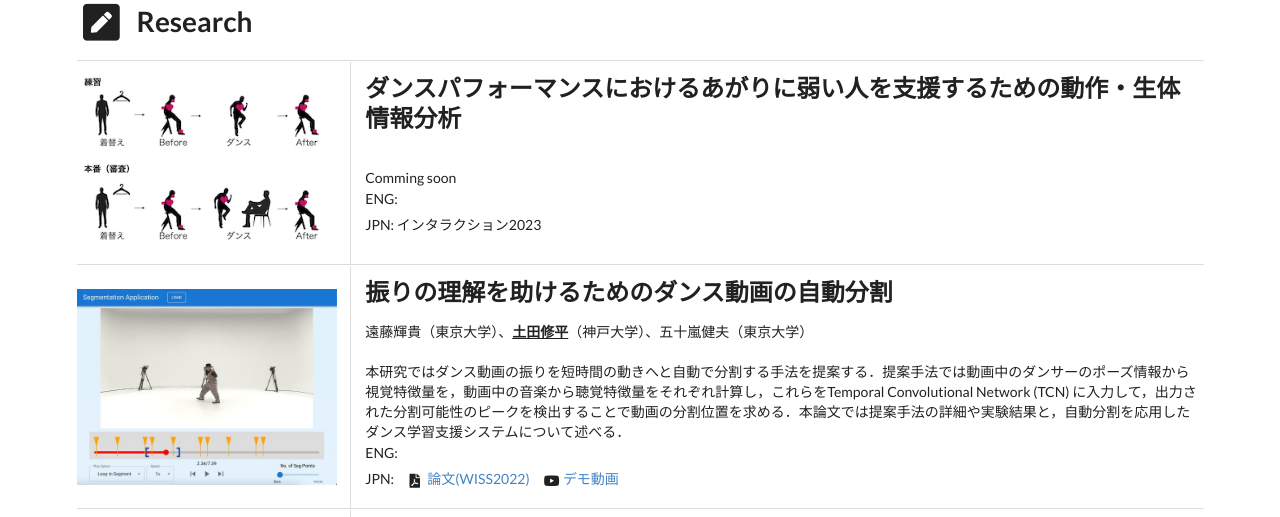
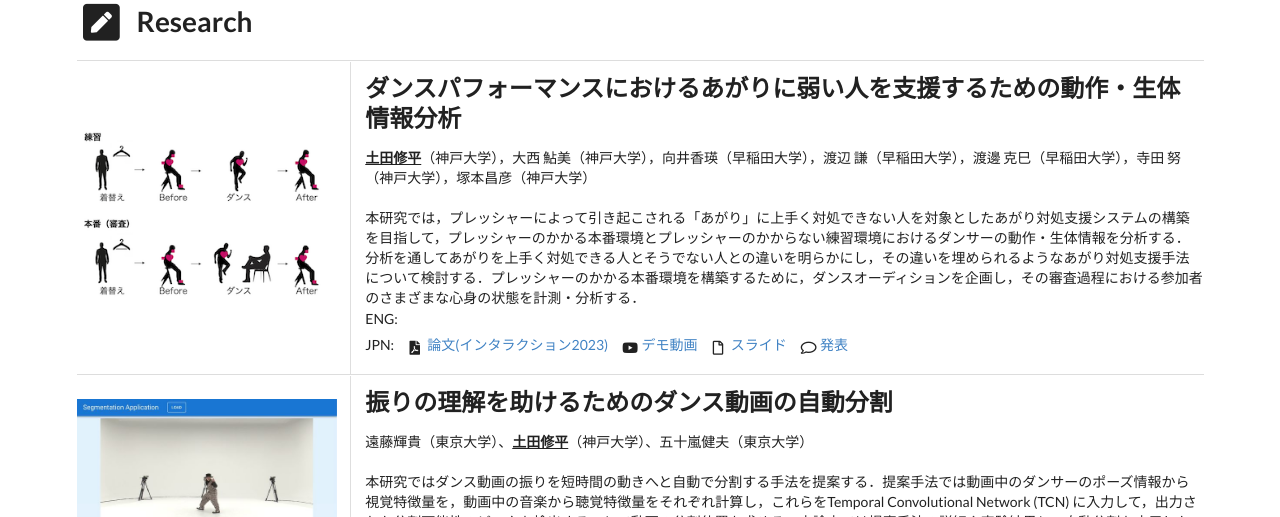
Before and after one commit to shuhei2306/shuhei2306.github.io, a website: page index-j.html in a window 1280 px wide. Shown: the part 1385-1902 px from the top of the page. Drawn offline with nearby package versions, Linux system fonts and the light colour scheme.

Commit message:
update
update

```diff
--- a/index-j.html
+++ b/index-j.html
@@ -766,7 +766,7 @@
                     <i class="pen square icon"></i>Research
                 </h1>
 
-                <!--練習本番--------------------------------------------------------------------------------->
+                <!--練習・本番--------------------------------------------------------------------------------->
                 <div class="ui divider"></div>
                 <div class="ui divided grid">
                     <div class="center aligned middle aligned four wide column">
@@ -776,9 +776,9 @@
                         <h2 class="ui header">
                             ダンスパフォーマンスにおけるあがりに弱い人を支援するための動作・生体情報分析
                         </h2>
-                        <div class="sub header"> </div>
+                        <div class="sub header"> <u><b>土田修平</b></u>（神戸大学），大西 鮎美（神戸大学），向井香瑛（早稲田大学），渡辺 謙（早稲田大学），渡邊 克巳（早稲田大学），寺田 努（神戸大学），塚本昌彦（神戸大学） </div>
                         <div class="sub header">
-                            <br> Comming soon
+                            <br> 本研究では，プレッシャーによって引き起こされる「あがり」に上手く対処できない人を対象としたあがり対処支援システムの構築を目指して，プレッシャーのかかる本番環境とプレッシャーのかからない練習環境におけるダンサーの動作・生体情報を分析する．分析を通してあがりを上手く対処できる人とそうでない人との違いを明らかにし，その違いを埋められるようなあがり対処支援手法について検討する．プレッシャーのかかる本番環境を構築するために，ダンスオーディションを企画し，その審査過程における参加者のさまざまな心身の状態を計測・分析する．
                         </div>
 
                         <div class="ui horizontal list">
@@ -790,15 +790,40 @@
                         <br>
                         <div class="ui horizontal list">
                             <div class="item">
-                                JPN: インタラクション2023
-                            </div>
-
-                        </div>
-
-                    </div>
-                </div>
-
-                <!--練習本番--------------------------------------------------------------------------------->
+                                JPN:
+                            </div>
+
+                            <div class="item">
+                                <i class="file pdf icon"></i>
+                                <a href="pdf/interactin2023.pdf">
+                                     論文(インタラクション2023)
+                                </a>
+                            </div>
+
+                            <div class="item">
+                                <i class="youtube icon"></i>
+                                <a href="https://youtu.be/Z1-ROz7iaJk">
+                                    デモ動画
+                                </a>
+                            </div>
+                            <div class="item">
+                                <i class="file outline icon"></i>
+                                <a href="https://speakerdeck.com/shuhei2306/dansupahuomansuniokeruagariniruo-iren-wozhi-yuan-surutamenodong-zuo-sheng-ti-qing-bao-fen-xi">
+                                    スライド
+                                </a>
+                            </div>
+                            <div class="item">
+                                <i class="comment outline icon"></i>
+                                <a href="https://www.youtube.com/live/bPX4BXhuevs?feature=share&t=319">
+                                    発表
+                                </a>
+                            </div>
+                        </div>
+
+                    </div>
+                </div>
+
+                <!--自動分割--------------------------------------------------------------------------------->
                 <div class="ui divider"></div>
                 <div class="ui divided grid">
                     <div class="center aligned middle aligned four wide column">
@@ -838,6 +863,7 @@
                                     デモ動画
                                 </a>
                             </div>
+
                         </div>
 
                     </div>
```
Also changed, not shown: 1 other file.
